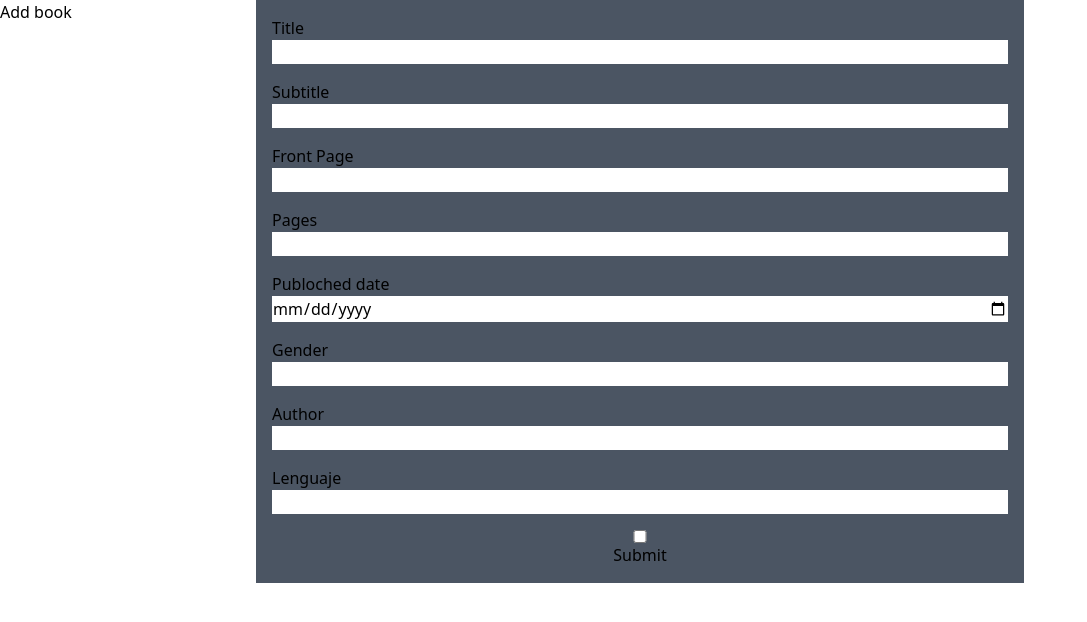
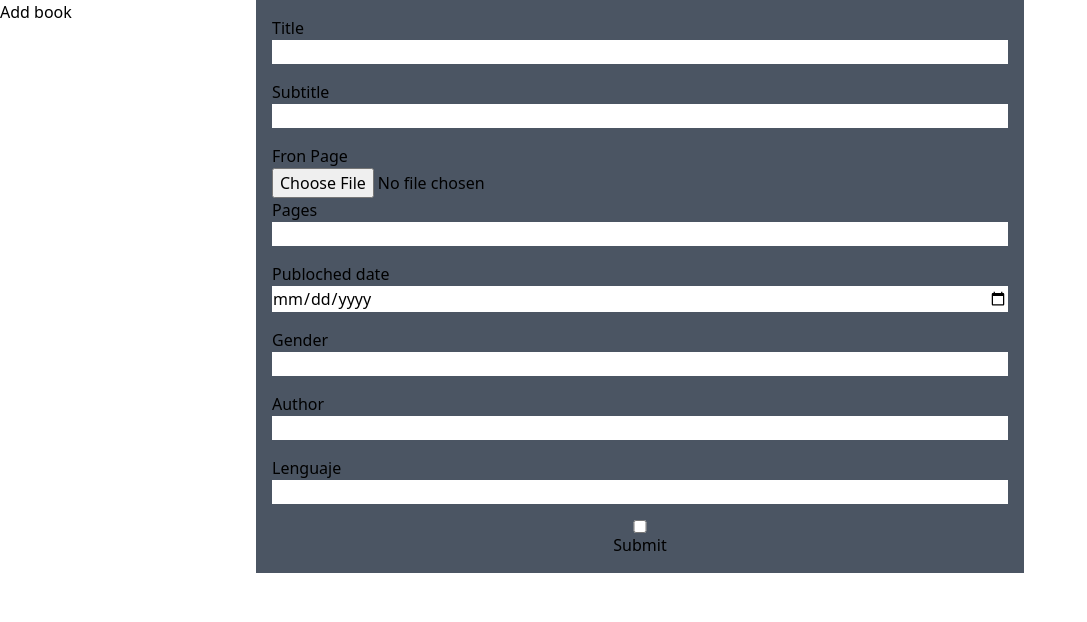
Before and after one commit to DyEsSuCr/bibli, a React (Vite) app: page / in a window 1280 px wide. Both pictures are taken after a click on the button "Add book". Shown: the top 622 px of the page, without its empty margins (0-1087 px from the left). Built offline with nearby package versions, Linux system fonts and the light colour scheme.

Commit message:
handleFiles

```diff
--- a/src/components/form/Form.jsx
+++ b/src/components/form/Form.jsx
@@ -34,6 +34,19 @@ export function Form({ createGallery, updGallery }) {
     })
   }
 
+  const handleFile = (e) => {
+    const file = e.target.files[0]
+    const fileReader = new FileReader()
+    fileReader.readAsDataURL(file)
+
+    fileReader.addEventListener('load', (e) => {
+      setForm({
+        ...form,
+        front_page: e.target.result,
+      })
+    })
+  }
+
   const handleSubmit = (e) => {
     e.preventDefault()
 
@@ -58,6 +71,7 @@ export function Form({ createGallery, updGallery }) {
             handleChange={handleChange}
             handleSubmit={handleSubmit}
             handleChecked={handleChecked}
+            handleFile={handleFile}
           />,
           document.getElementById('modal-form')
         )}
--- a/src/components/form/Input.jsx
+++ b/src/components/form/Input.jsx
@@ -1,3 +1,8 @@
-export function Input({ type, name, value, myHandleChange }) {
-  return <input className="mb-4" type={type} name={name} value={value} onChange={myHandleChange} />
+export function Input({ label, type, name, value, myHandleChange }) {
+  return (
+    <>
+      <label>{label}</label>
+      <input className="mb-4" type={type} name={name} value={value} onChange={myHandleChange} />
+    </>
+  )
 }
--- a/src/components/form/Modal.jsx
+++ b/src/components/form/Modal.jsx
@@ -1,46 +1,70 @@
 import { Input } from './Input'
 
-export function Modal({ form, handleChange, handleSubmit, handleChecked }) {
+export function Modal({ form, handleChange, handleSubmit, handleChecked, handleFile }) {
   return (
     <div className="bg-gray-600 max-w-screen-md p-4 absolute top-0 left-0 right-0 mx-auto">
       <form className="flex flex-col">
-        <label htmlFor="title">Title</label>
-        <Input type={'text'} name={'title'} myHandleChange={(e) => handleChange(e)} value={form.title} />
-        <label htmlFor="title">Subtitle</label>
         <Input
+          label={'Title'}
+          type={'text'}
+          name={'title'}
+          myHandleChange={(e) => handleChange(e)}
+          value={form.title}
+        />
+
+        <Input
+          label={'Subtitle'}
           type={'text'}
           name={'subtitle'}
           myHandleChange={(e) => handleChange(e)}
           value={form.subtitle}
         />
-        <label htmlFor="title">Front Page</label>
+
+        <label htmlFor="file">Fron Page</label>
+        <input type="file" name="front_page" onChange={handleFile} />
+
         <Input
-          type={'url'}
-          name={'front_page'}
+          label={'Pages'}
+          type={'number'}
+          name={'pages'}
           myHandleChange={(e) => handleChange(e)}
-          value={form.front_page}
+          value={form.pages}
         />
-        <label htmlFor="title">Pages</label>
-        <Input type={'number'} name={'pages'} myHandleChange={(e) => handleChange(e)} value={form.pages} />
-        <label htmlFor="title">Publoched date</label>
+
         <Input
+          label={'Publoched date'}
           type={'date'}
           name={'publiched_date'}
           myHandleChange={(e) => handleChange(e)}
           value={form.publiched_date}
         />
-        <label htmlFor="title">Gender</label>
-        <Input type={'text'} name={'gender'} myHandleChange={(e) => handleChange(e)} value={form.gender} />
-        <label htmlFor="title">Author</label>
-        <Input type={'text'} name={'author'} myHandleChange={(e) => handleChange(e)} value={form.author} />
-        <label htmlFor="title">Lenguaje</label>
+
         <Input
+          label={'Gender'}
+          type={'text'}
+          name={'gender'}
+          myHandleChange={(e) => handleChange(e)}
+          value={form.gender}
+        />
+
+        <Input
+          label={'Author'}
+          type={'text'}
+          name={'author'}
+          myHandleChange={(e) => handleChange(e)}
+          value={form.author}
+        />
+
+        <Input
+          label={'Lenguaje'}
           type={'text'}
           name={'lenguaje'}
           myHandleChange={(e) => handleChange(e)}
           value={form.lenguaje}
         />
-        <input type="checkbox" name="fav" onChange={handleChecked} value={form.fav} />
+
+        <input type="checkbox" name="fav" onChange={handleChecked} />
+
         <input type="submit" onClick={handleSubmit} />
       </form>
     </div>
```
